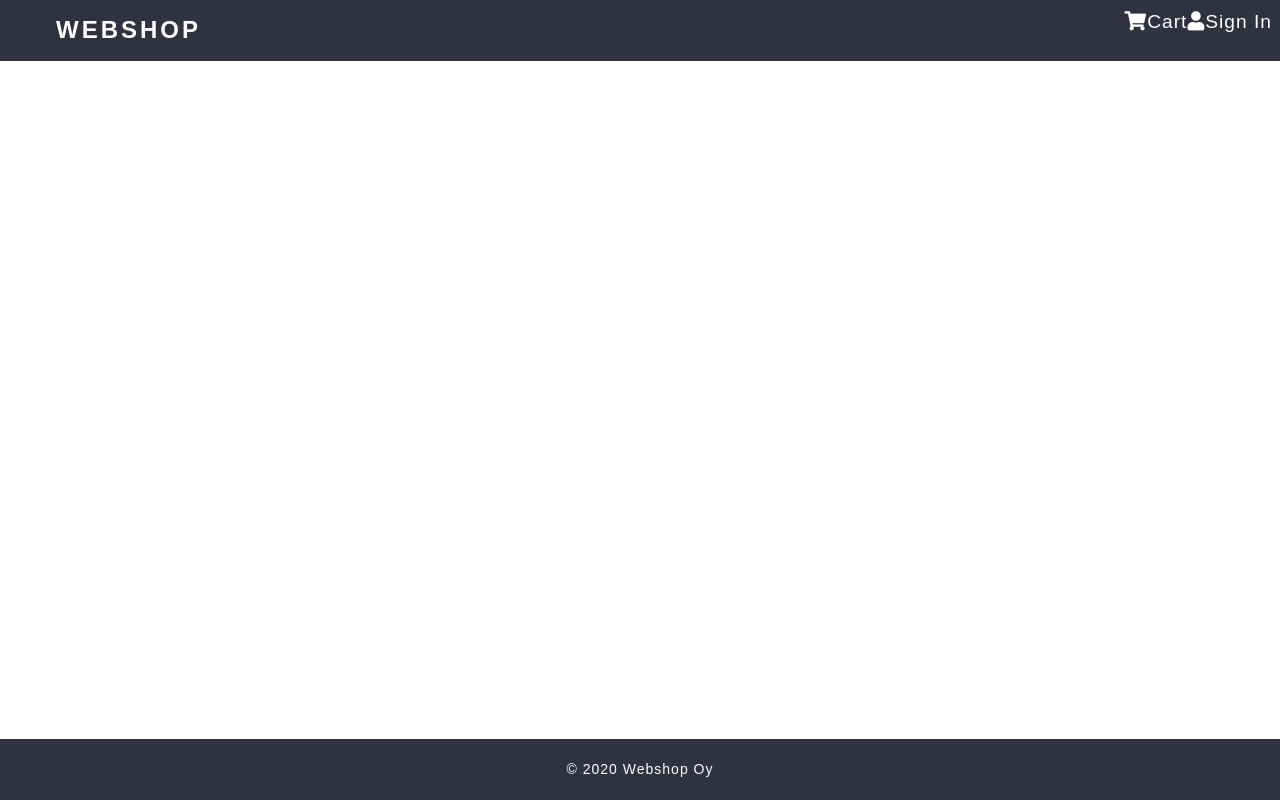
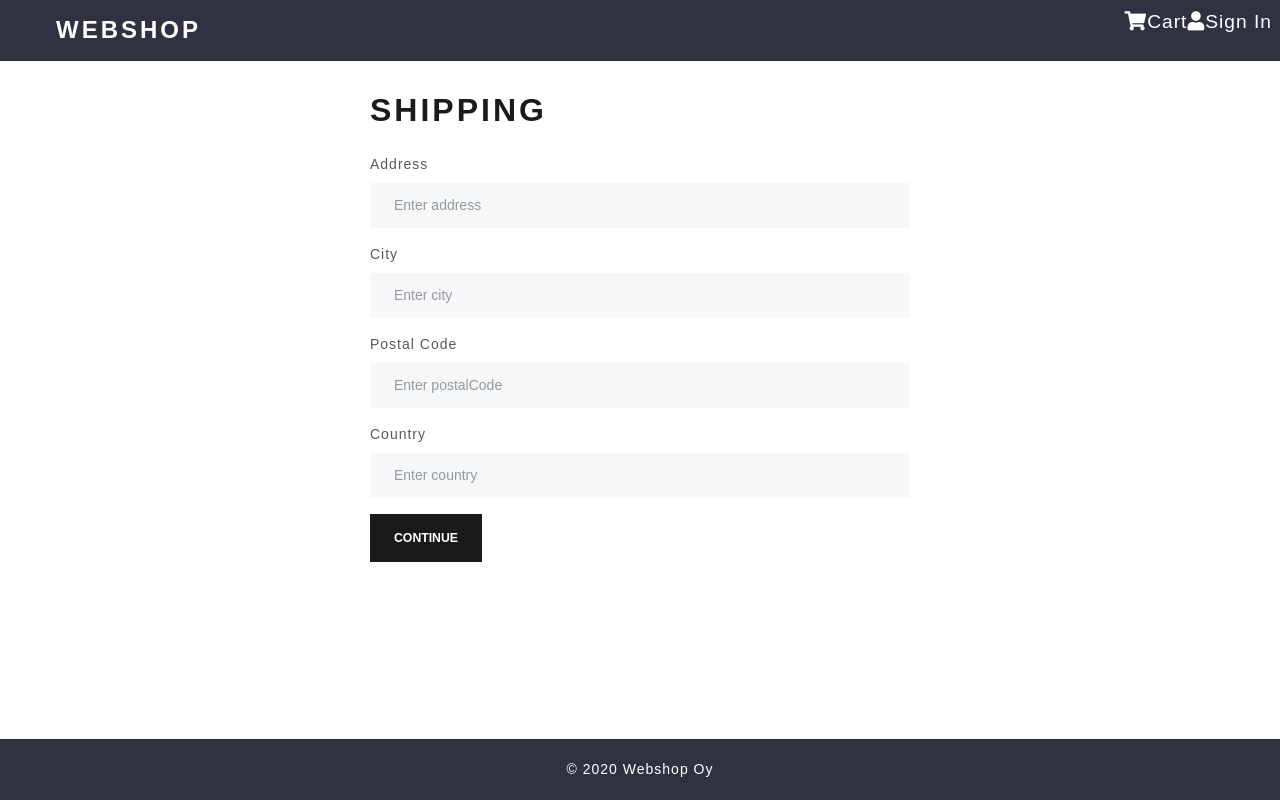
Before and after one commit to Eezi/Fullstack-Webshop, a React (Create React App) app in the folder frontend/: page /shipping in a window 1280 px wide. Built offline with nearby package versions, Linux system fonts and the light colour scheme.

Commit message:
Made shipping screen for orders

```diff
--- a/frontend/src/App.js
+++ b/frontend/src/App.js
@@ -8,6 +8,7 @@ import CartScreen from './screens/CartScreen';
 import LoginScreen from './screens/LoginScreen';
 import RegisterScreen from './screens/RegisterScreen';
 import ProfileScreen from './screens/ProfileScreen';
+import ShippingScreen from './screens/ShippingScreen';
 
 const App = () => {
   return (
@@ -20,6 +21,7 @@ const App = () => {
       <Switch>
         <Route path="/product/:id" component={ProductScreen} />
         <Route path="/login" component={LoginScreen} />
+        <Route path="/shipping" component={ShippingScreen} />
         <Route path="/register" component={RegisterScreen} />
         <Route path="/profile" component={ProfileScreen} />
         <Route path="/cart/:id?" component={CartScreen} />
--- a/frontend/src/screens/RegisterScreen.js
+++ b/frontend/src/screens/RegisterScreen.js
@@ -44,8 +44,7 @@ const RegisterScreen = ({ location, history }) => {
       {loading && <Loader />}
       <Form onSubmit={submitHandler}>
 
-        <Form.Group controlId="name">
-          <Form.Label>Name</Form.Label>
+        <Form.Group controlId="name"> <Form.Label>Name</Form.Label>
           <Form.Control
             type="name"
             placeholder="Enter name"
--- /dev/null
+++ b/frontend/src/screens/ShippingScreen.js
@@ -0,0 +1,66 @@
+import React, { useState } from "react";
+import { Form, Button } from "react-bootstrap";
+import { useDispatch, useSelector } from "react-redux";
+import FormContainer from "../components/FormContainer";
+
+const ShippingScreen = ({ history }) => {
+  const [address, setAddress] = useState("");
+  const [city, setCity] = useState("");
+  const [postalCode, setPostalCode] = useState("");
+  const [country, setCountry] = useState("");
+
+  const submitHandler = () => {
+
+  }
+
+  return (
+    <FormContainer>
+      <h1>Shipping</h1>
+      <Form onSubmit={submitHandler}>
+        <Form.Group controlId="address">
+          <Form.Label>Address</Form.Label>
+          <Form.Control
+            type="address"
+            placeholder="Enter address"
+            value={address}
+            onChange={(e) => setAddress(e.target.value)}
+          ></Form.Control>
+        </Form.Group>
+
+        <Form.Group controlId="city">
+          <Form.Label>City</Form.Label>
+          <Form.Control
+            type="city"
+            placeholder="Enter city"
+            value={city}
+            onChange={(e) => setCity(e.target.value)}
+          ></Form.Control>
+        </Form.Group>
+
+        <Form.Group controlId="postalCode">
+          <Form.Label>Postal Code</Form.Label>
+          <Form.Control
+            type="postalCode"
+            placeholder="Enter postalCode"
+            value={postalCode}
+            onChange={(e) => setPostalCode(e.target.value)}
+          ></Form.Control>
+        </Form.Group>
+
+        <Form.Group controlId="country">
+          <Form.Label>Country</Form.Label>
+          <Form.Control
+            type="country"
+            placeholder="Enter country"
+            value={country}
+            onChange={(e) => setCountry(e.target.value)}
+          ></Form.Control>
+        </Form.Group>
+
+    <Button type="submit" variant="primary" >Continue</Button>
+
+      </Form>
+    </FormContainer>
+  );
+};
+export default ShippingScreen;
```
